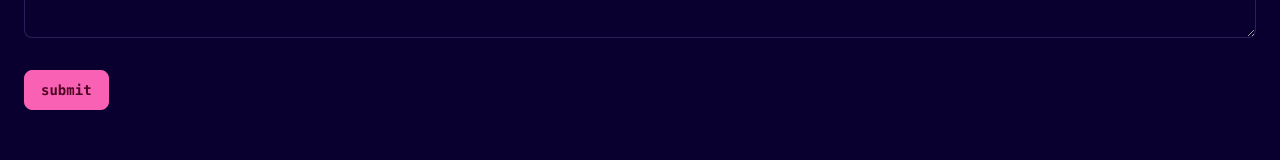
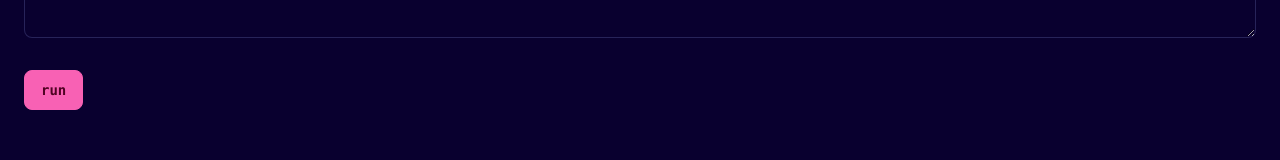
Before and after one commit to Austionian/monkey, a website built with Vite: page wasm/index.html in a window 1280 px wide. Shown: the part 454-614 px from the top of the page. Built offline with nearby package versions, Linux system fonts and the light colour scheme; what monkey would draw is missing.

Commit message:
text change

```diff
--- a/wasm/index.html
+++ b/wasm/index.html
@@ -41,7 +41,7 @@ let main = fn() {
 main();
       </textarea>
       <div>
-        <button id="btn" class="btn btn-primary">submit</button>
+        <button id="btn" class="btn btn-primary">run</button>
       </div>
       <h2 class="text-xl mt-6">Output:</h2>
       <div class="w-full h-36 p-6 bg-black/20 ring-1 ring-white/10 rounded-md">
```
